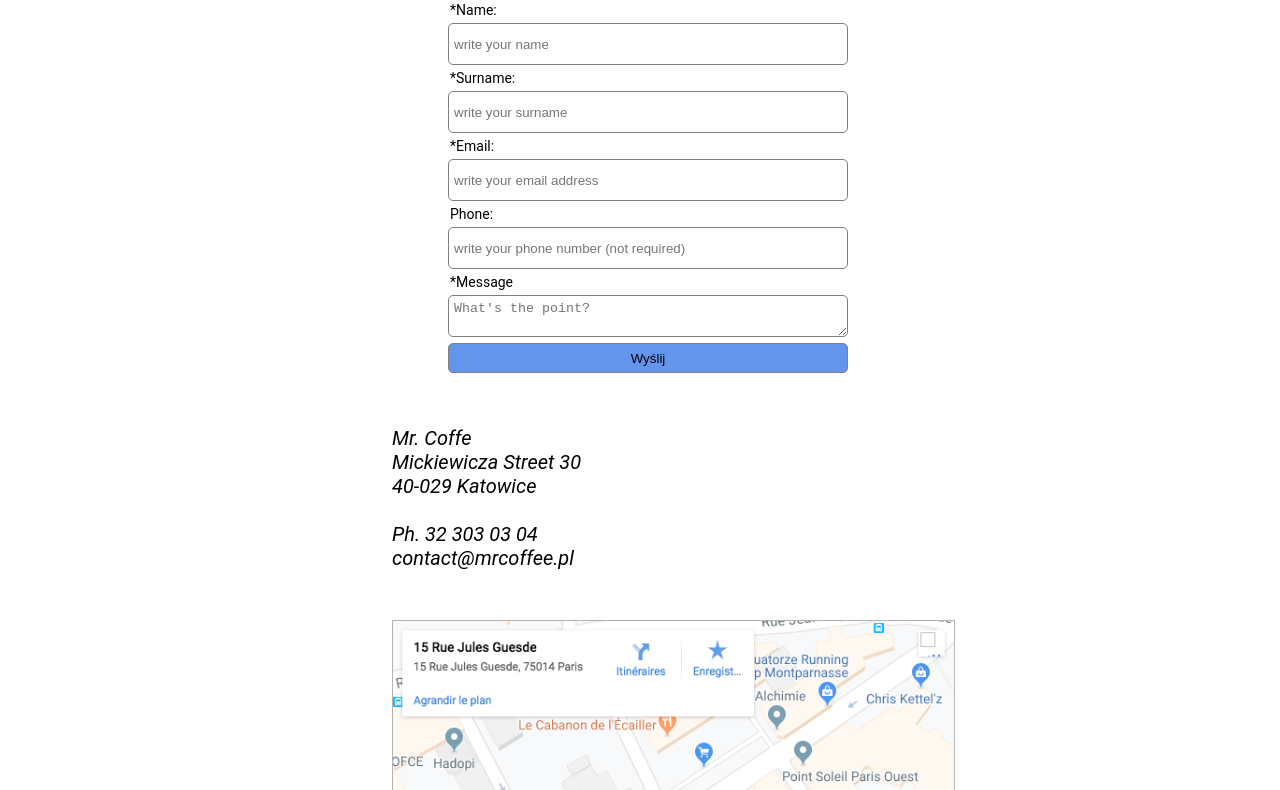
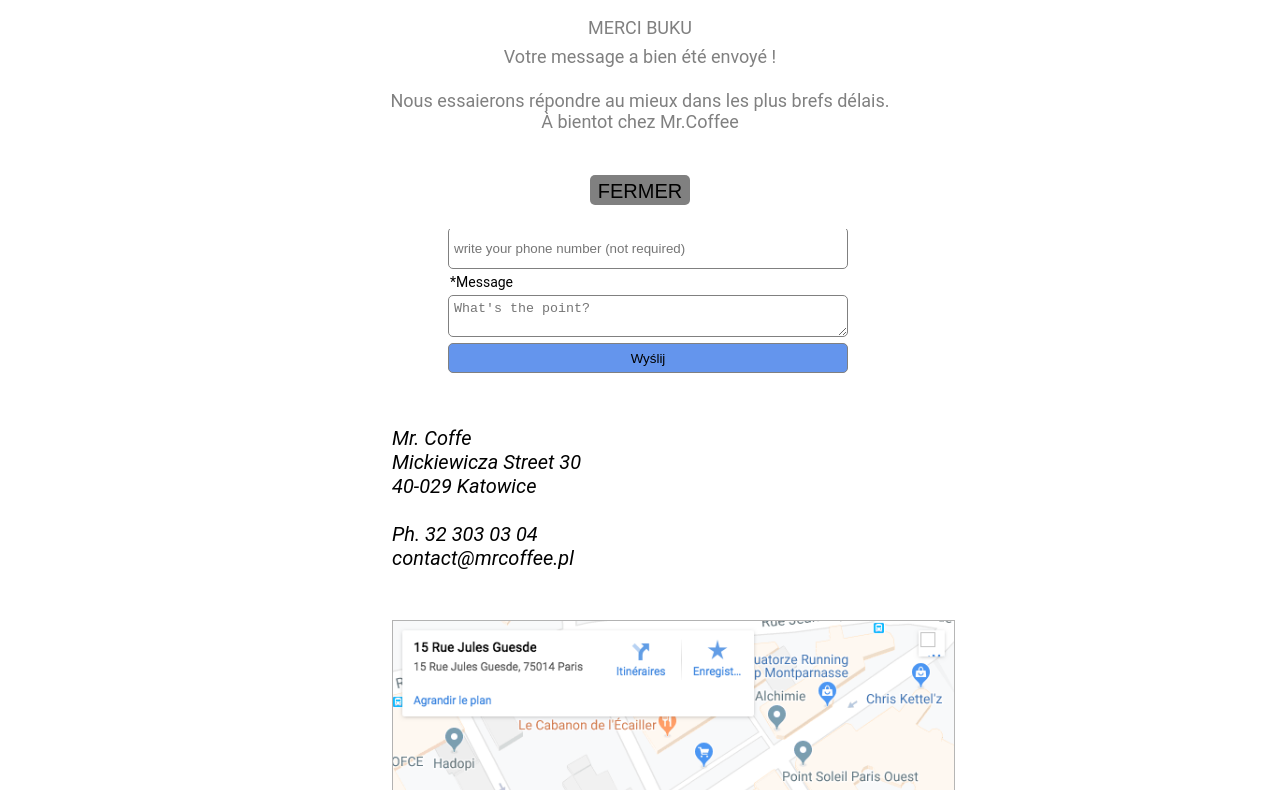
Before and after one commit to natwoj/mr-coffee-contact-form-natwoj, a website: page contact.html in a window 1280 px wide. Shown: the part 301-1091 px from the top of the page. Drawn offline with Linux system fonts and the light colour scheme.

Commit message:
styling modal

```diff
--- a/application.css
+++ b/application.css
@@ -219,17 +219,33 @@ address {
     width: 110%;
     height: auto;
     text-align: center;
-
+}
 
 /* modal */
 .modal {
-    display: none;
+    display: block;
     position: fixed;
-    z-index: 1;
-    width: 100%;
-    height: 100%;
+    top: 50%;
+    left: 50%;
+    width: 500px;
+    height: 200px;
+    transform: translate(-50%, -50%);
     background-color: white;
-   }
+    border-radius: 20px;
+    text-align: center;
+    padding: 30px;
+
+}
+.modal-text {
+    margin-bottom: 40px;
+    font-size: 18px;
+}
+.close {
+    width: 100px;
+    font-size: 20px;
+    align-self: flex-end;
+    background-color: grey;
+    border: none;
 }
 /* about html */
 .section1, .section2 {
```
